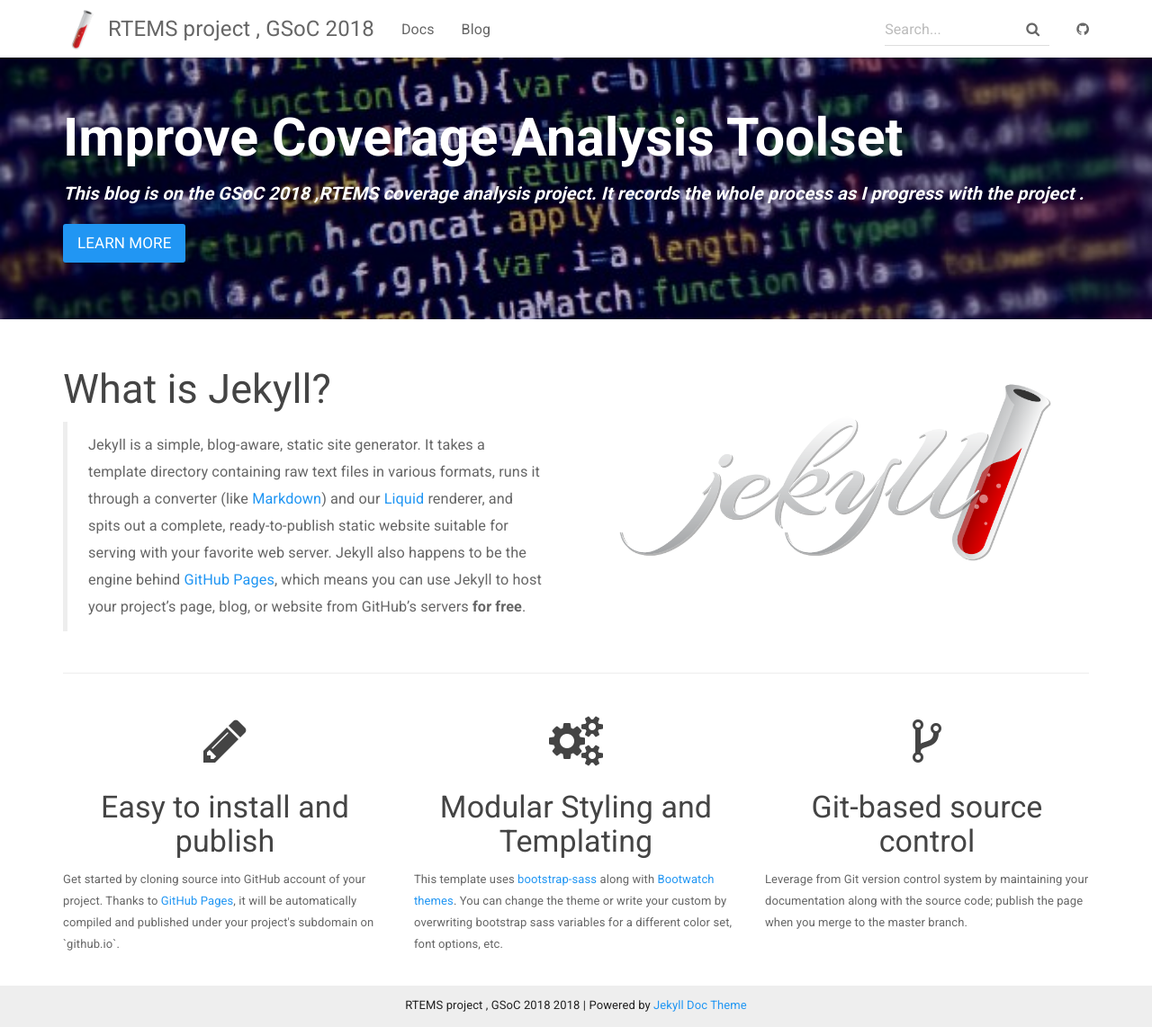
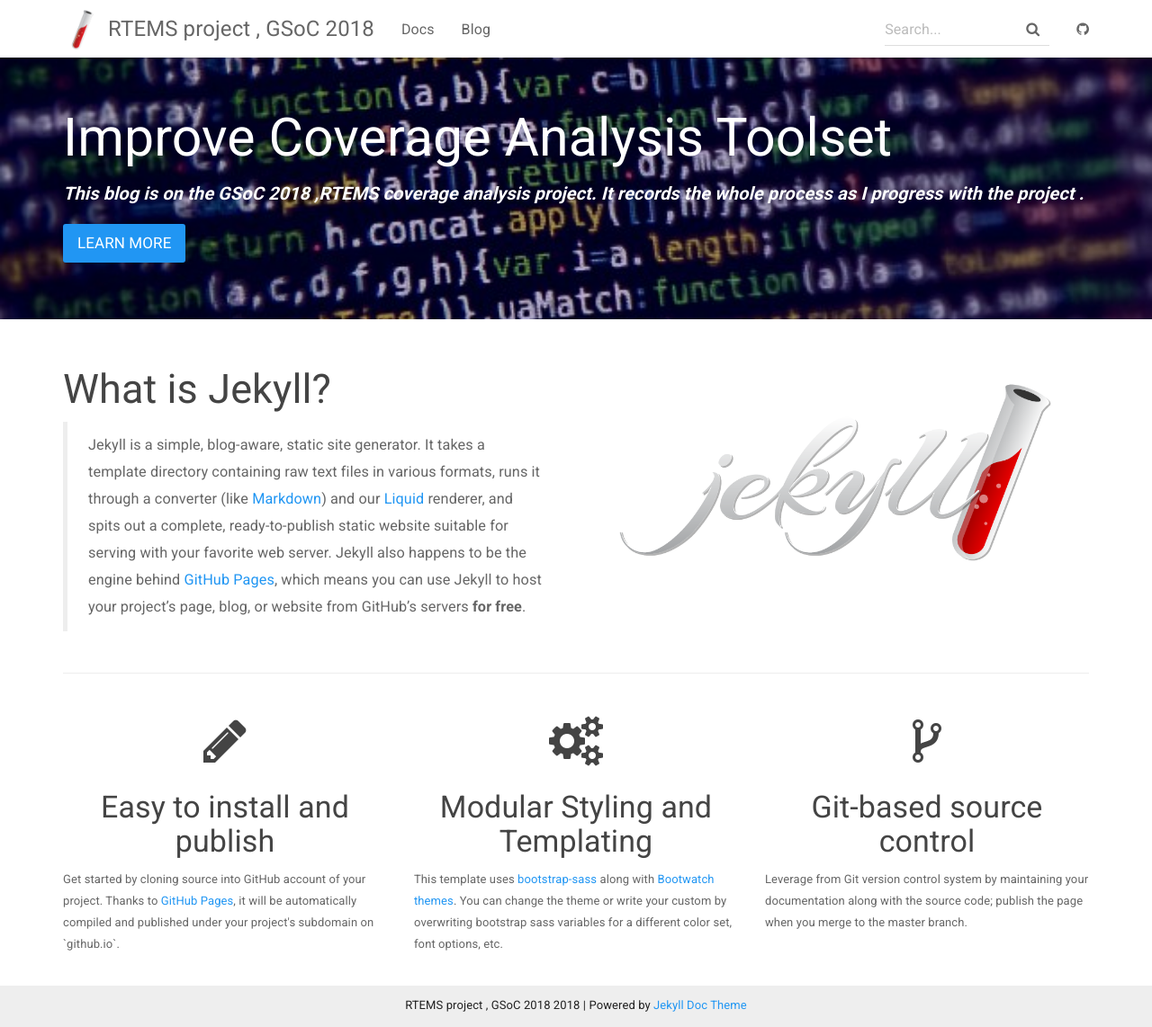
Before and after one commit to thelunatic/rtems_gsoc18, a Jekyll site: the page built from index.html, in a window 1280 px wide and 1142 px high. Shown: the whole window at 90% size. Built offline with Jekyll 4.4.1, drawn with Linux system fonts in a browser that asks for light colours; nearby versions of some CDN libraries.

```diff
--- a/index.html
+++ b/index.html
@@ -4,7 +4,7 @@ layout: default
 
 <div class="header-container jumbotron">
     <div class="container">
-        <h1><strong>Improve Coverage Analysis Toolset</strong></h1>
+        <h1>Improve Coverage Analysis Toolset</h1>
         <p><em><strong>This blog is on the GSoC 2018 ,RTEMS coverage analysis project. It records the whole process as I
             progress with the project .</strong></em></p>
         <p><a class="btn btn-primary btn-lg" href="{{ "/docs/home/" | prepend: site.baseurl }}" role="button">Learn more</a></p>
```
